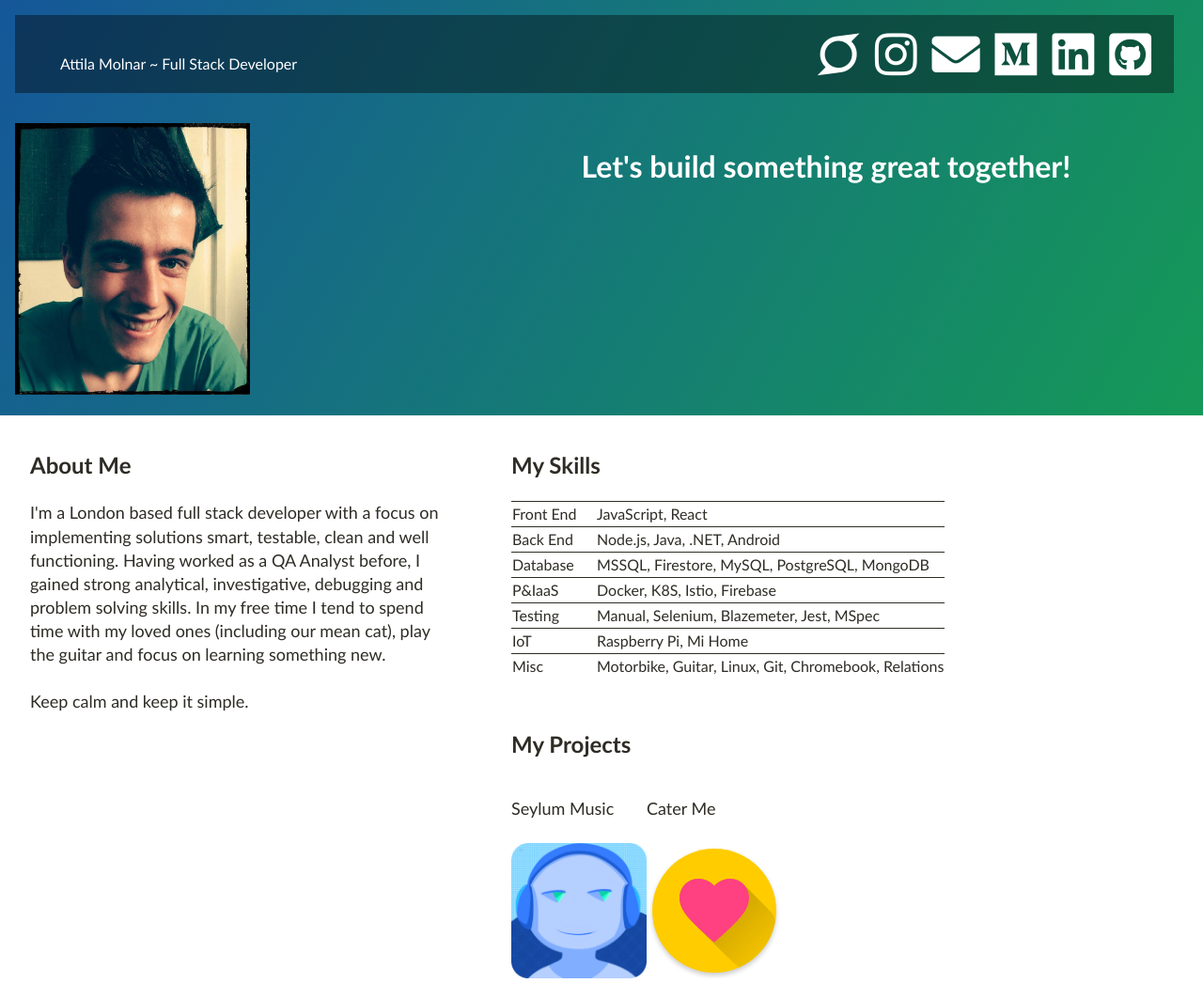
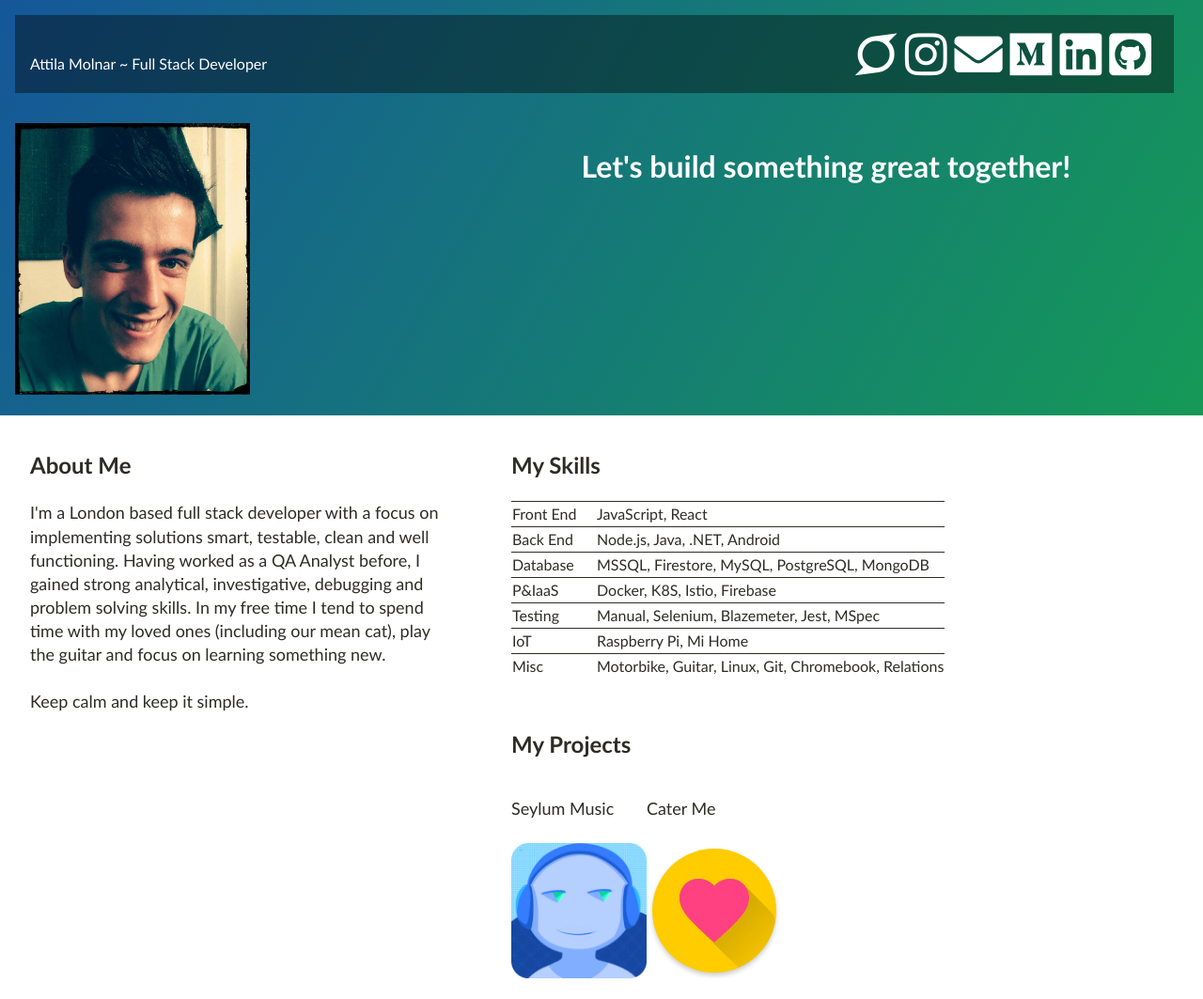
Before and after one commit to shovelend/shovelend.github.io, a Jekyll site: the page built from index.html, in a window 1280 px wide. Shown: the whole page at 94% size. Built offline with Jekyll 4.4.1, drawn with Linux system fonts in a browser that asks for light colours; nearby versions of some CDN libraries.

Commit message:
:fire: no code is good code

```diff
--- a/css/styles.css
+++ b/css/styles.css
@@ -32,7 +32,6 @@ ul { margin: 0 0 1.5rem 0; }
 
 .name {
   float: left;
-  padding-left: 2rem;
 }
 
 .about {
@@ -130,7 +129,6 @@ ul { margin: 0 0 1.5rem 0; }
 .Nav .list li{
   float: right;
   padding-right: 8px;
-  padding-left: 8px;
 }
 
 .Nav a,
```
Also changed, not shown: 3 other files.
